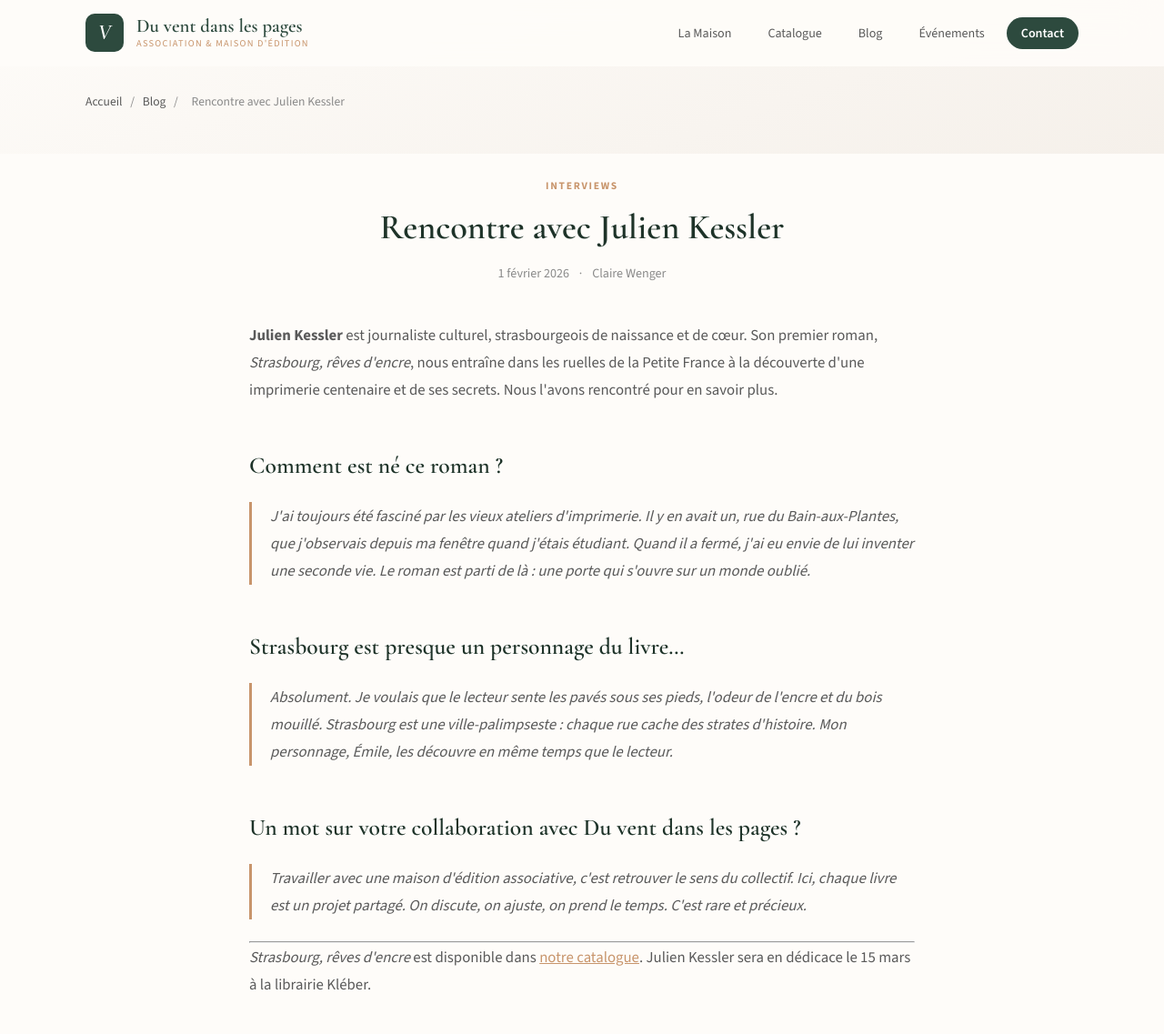
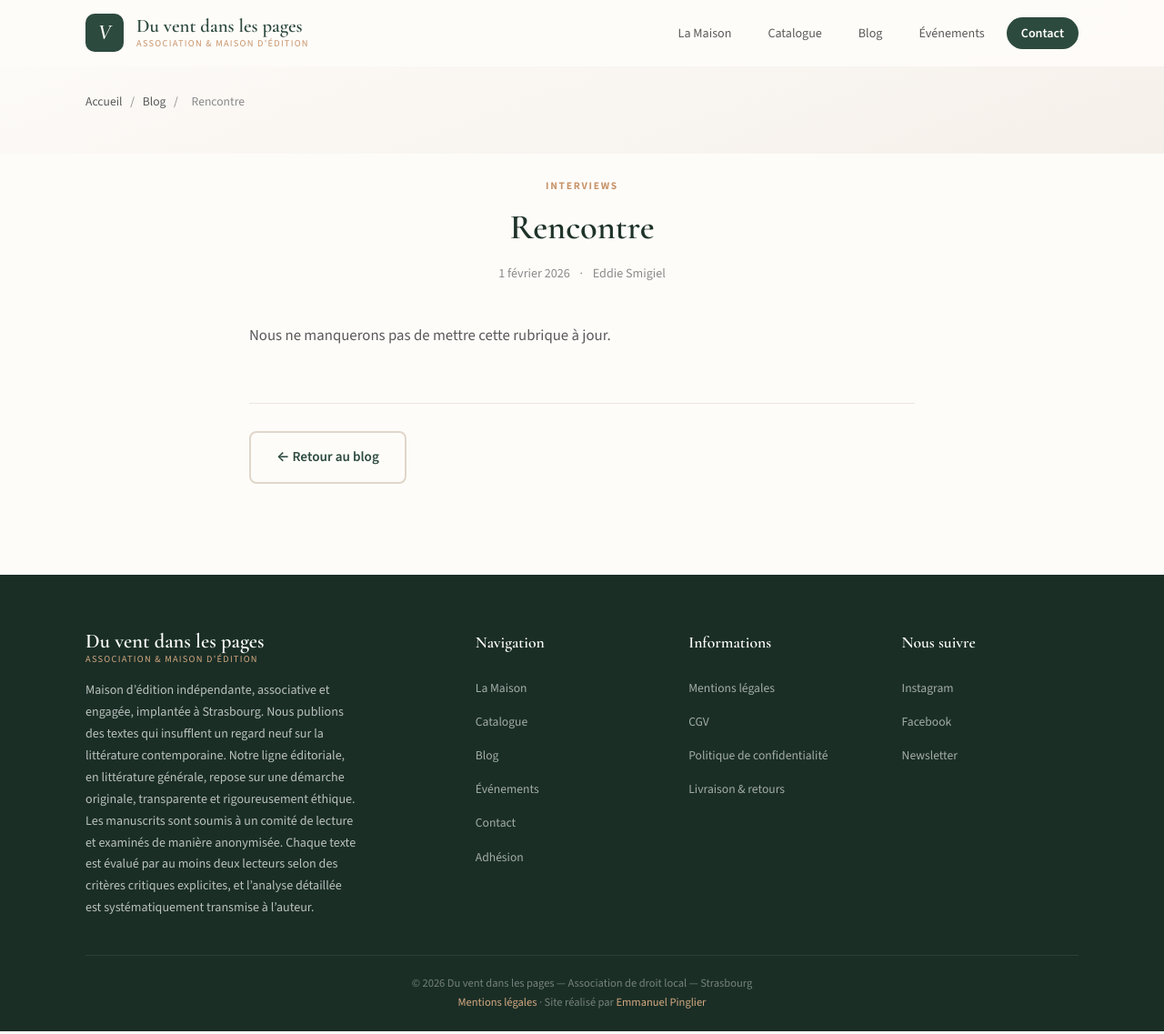
Before and after one commit to EddieSmigiel/vent-dans-les-pages, an Eleventy site: page src/blog/2026-02-01-rencontre-julien-kessler.md in a window 1280 px wide. Shown: the top 1137 px of the page at 91% size. Built offline with nearby package versions, Linux system fonts and the light colour scheme; Eleventy itself is replaced by a stand-in of ours; files that its build step writes are made by us from their sources.

Commit message:
Update Article “2026-02-01-rencontre-julien-kessler”

```diff
--- a/src/blog/2026-02-01-rencontre-julien-kessler.md
+++ b/src/blog/2026-02-01-rencontre-julien-kessler.md
@@ -1,25 +1,8 @@
 ---
-title: "Rencontre avec Julien Kessler"
-auteur: "Claire Wenger"
-categorie: "Interviews"
-excerpt: "L'auteur de « Strasbourg, rêves d'encre » nous parle de son premier roman et de sa passion pour le patrimoine alsacien."
+title: "Rencontre "
 date: 2026-02-01
+auteur: Eddie Smigiel
+categorie: Interviews
+excerpt: Pas de rencontre prévue à ce jour.
 ---
-
-**Julien Kessler** est journaliste culturel, strasbourgeois de naissance et de cœur. Son premier roman, *Strasbourg, rêves d'encre*, nous entraîne dans les ruelles de la Petite France à la découverte d'une imprimerie centenaire et de ses secrets. Nous l'avons rencontré pour en savoir plus.
-
-## Comment est né ce roman ?
-
-> J'ai toujours été fasciné par les vieux ateliers d'imprimerie. Il y en avait un, rue du Bain-aux-Plantes, que j'observais depuis ma fenêtre quand j'étais étudiant. Quand il a fermé, j'ai eu envie de lui inventer une seconde vie. Le roman est parti de là : une porte qui s'ouvre sur un monde oublié.
-
-## Strasbourg est presque un personnage du livre…
-
-> Absolument. Je voulais que le lecteur sente les pavés sous ses pieds, l'odeur de l'encre et du bois mouillé. Strasbourg est une ville-palimpseste : chaque rue cache des strates d'histoire. Mon personnage, Émile, les découvre en même temps que le lecteur.
-
-## Un mot sur votre collaboration avec Du vent dans les pages ?
-
-> Travailler avec une maison d'édition associative, c'est retrouver le sens du collectif. Ici, chaque livre est un projet partagé. On discute, on ajuste, on prend le temps. C'est rare et précieux.
-
----
-
-*Strasbourg, rêves d'encre* est disponible dans [notre catalogue](/catalogue/strasbourg-reves-dencre/). Julien Kessler sera en dédicace le 15 mars à la librairie Kléber.
+Nous ne manquerons pas de mettre cette rubrique à jour.
```
